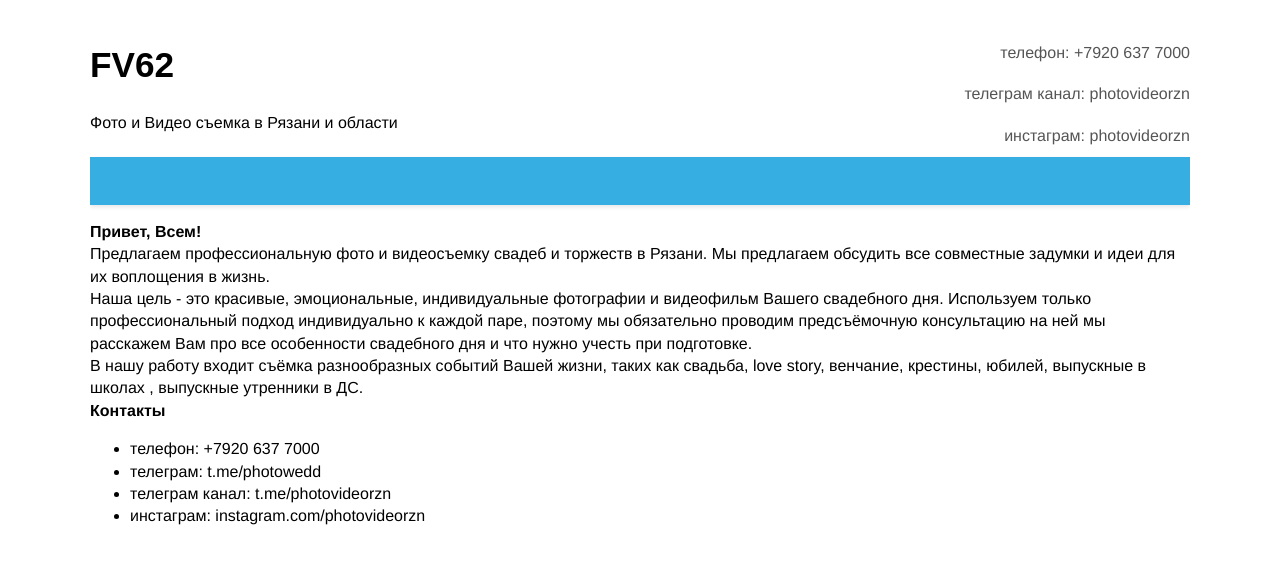
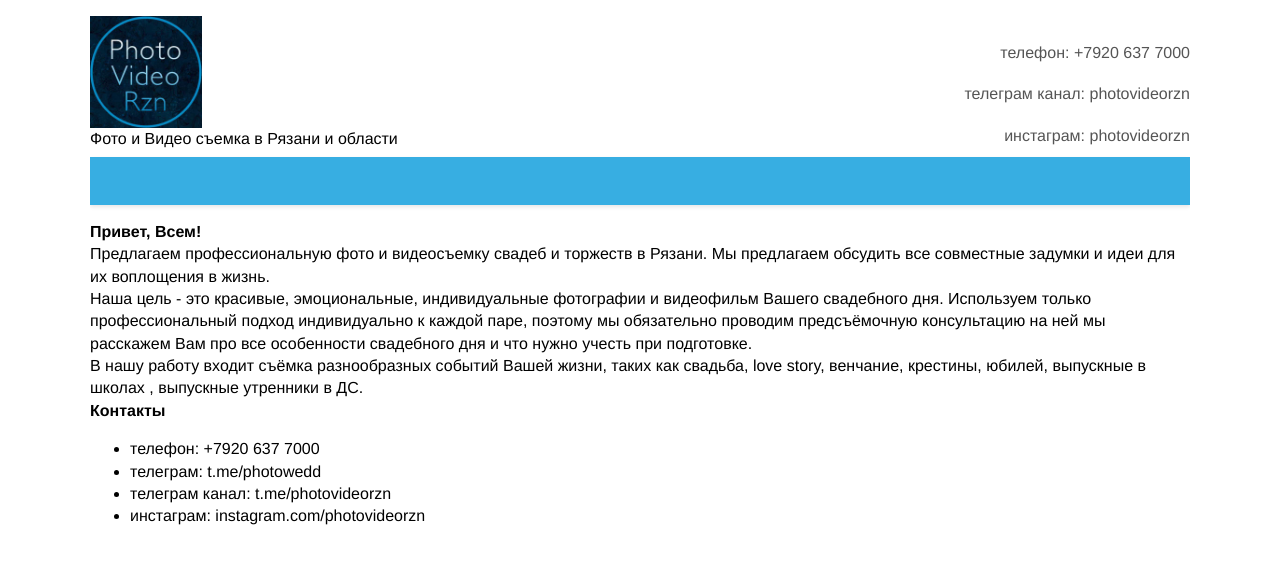
Before and after one commit to fv62/fv62.github.io, a Jekyll site: the page built from index.md, in a window 1280 px wide. Shown: the top 564 px of the page. Built offline with Jekyll 4.4.1, drawn with Linux system fonts in a browser that asks for light colours.

Commit message:
added logo reference

```diff
--- a/_includes/upperTop.html
+++ b/_includes/upperTop.html
@@ -1,7 +1,8 @@
 <div class="upperTop">
   <div class="logo  float">
     <a href="\" alt="home">
-      <h1>{{ site.name }}</h1>
+<!--       <h1>{{ site.name }}</h1> -->
+      <img src="/assets/logo2.jpg" alt="logo" class="main-logo"  loading="lazy">
     </a>{{ site.description }}
   </div>
   <div class="callmenow span_2 float">
```
